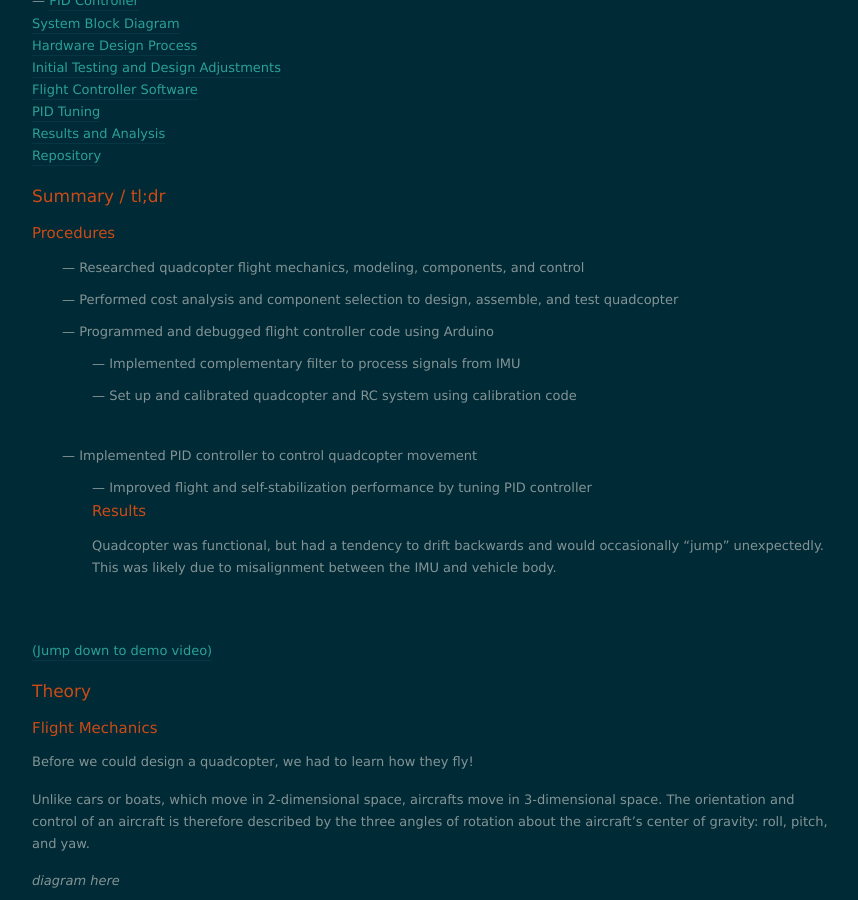
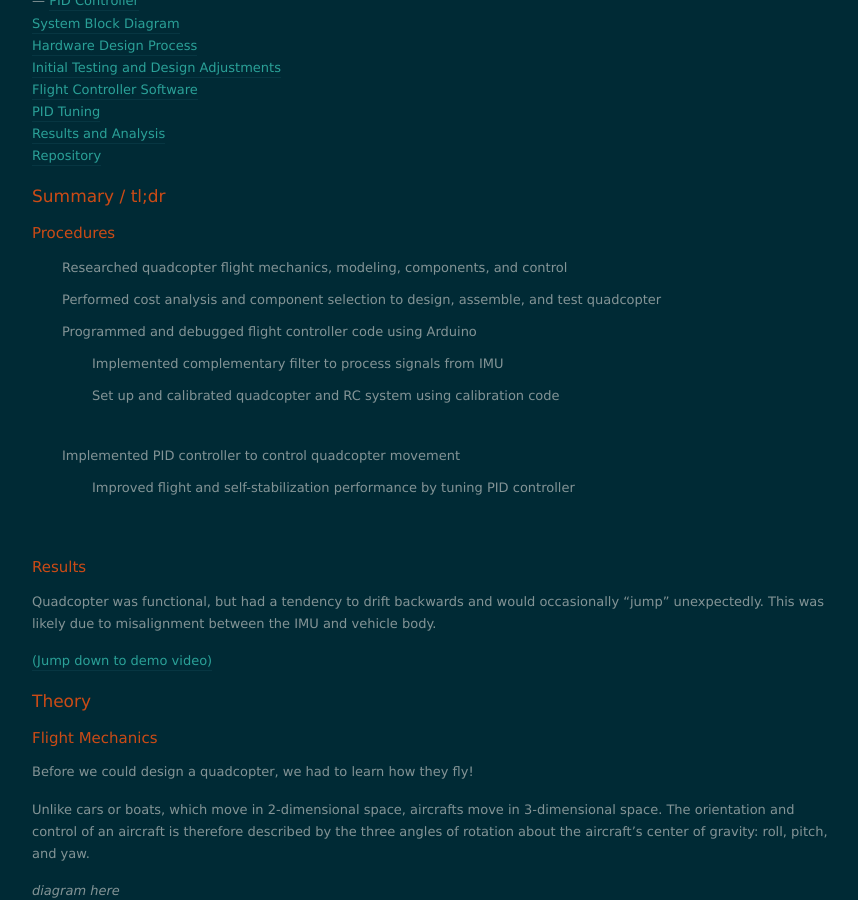
Before and after one commit to nolanschan/nolanschan.github.io, a Jekyll site: the page built from projects/quadcopter/index.markdown, in a window 1280 px wide and 900 px high, scrolled down 619 px. Shown: the whole window, without its empty margins (208-1066 px from the left). Built offline with Jekyll 4.4.1, drawn with Linux system fonts in a browser that asks for light colours; nearby versions of some CDN libraries.

```diff
--- a/projects/quadcopter/index.markdown
+++ b/projects/quadcopter/index.markdown
@@ -30,13 +30,14 @@ Our goal was to use commercially-available parts to build a quadcopter which wou
 ## Summary / tl;dr ##
 
 ### Procedures ###
-  - — Researched quadcopter flight mechanics, modeling, components, and control
-  - — Performed cost analysis and component selection to design, assemble, and test quadcopter
-  - — Programmed and debugged flight controller code using Arduino
-    - — Implemented complementary filter to process signals from IMU
-    - — Set up and calibrated quadcopter and RC system using calibration code
-  - — Implemented PID controller to control quadcopter movement
-    - — Improved flight and self-stabilization performance by tuning PID controller
+- Researched quadcopter flight mechanics, modeling, components, and control <br>
+- Performed cost analysis and component selection to design, assemble, and test quadcopter <br>
+- Programmed and debugged flight controller code using Arduino <br>
+  - Implemented complementary filter to process signals from IMU <br>
+  - Set up and calibrated quadcopter and RC system using calibration code <br>
+- Implemented PID controller to control quadcopter movement <br>
+  - Improved flight and self-stabilization performance by tuning PID controller
+
 ### Results ###
 Quadcopter was functional, but had a tendency to drift backwards and would occasionally "jump" unexpectedly. This was likely due to misalignment between the IMU and vehicle body.
 
```
